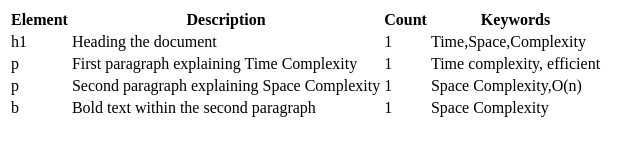
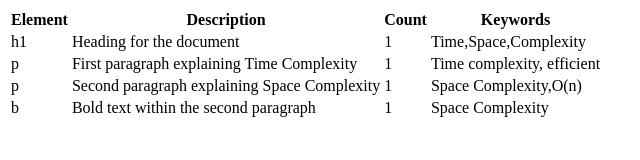
Before and after one commit to acciojob/time-and-space-complexity-Naman1000, a website: page main.html in a window 1280 px wide. Shown: the full height of the page, 0-640 px from the left. Drawn offline with Linux system fonts and the light colour scheme.

Commit message:
created a submission

```diff
--- a/main.html
+++ b/main.html
@@ -22,7 +22,7 @@
 		<tbody>
 			<tr>
 				<td>h1</td>
-			    <td>Heading the document</td>
+			    <td>Heading for the document</td>
 				<td>1</td>
 				<td>Time,Space,Complexity</td>
 			</tr>
```
